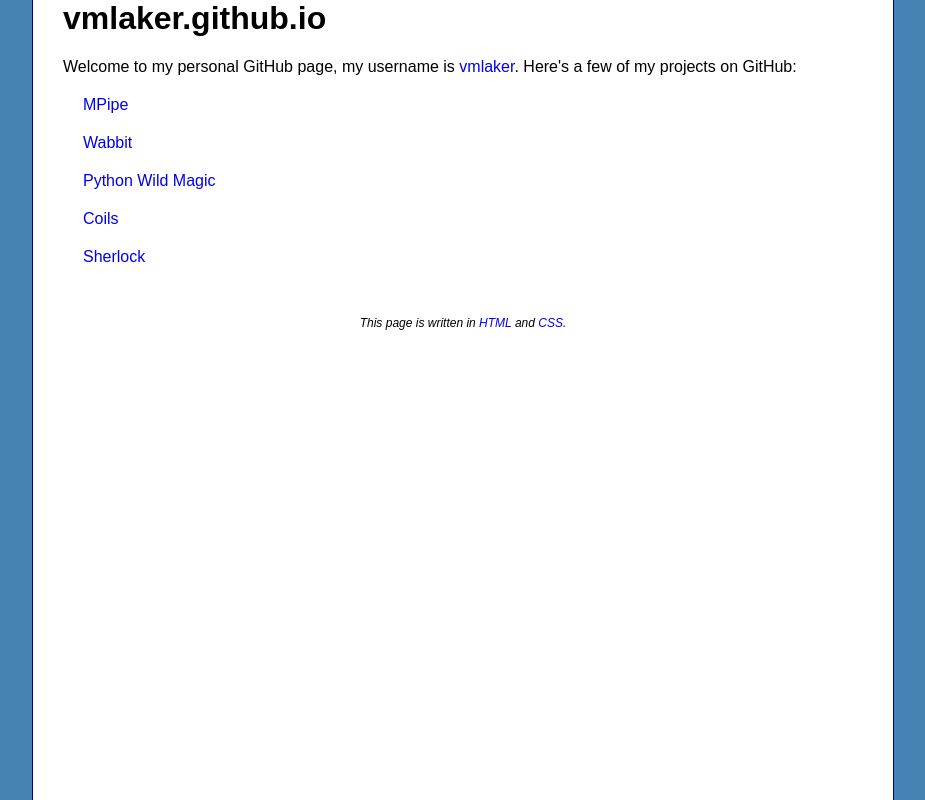
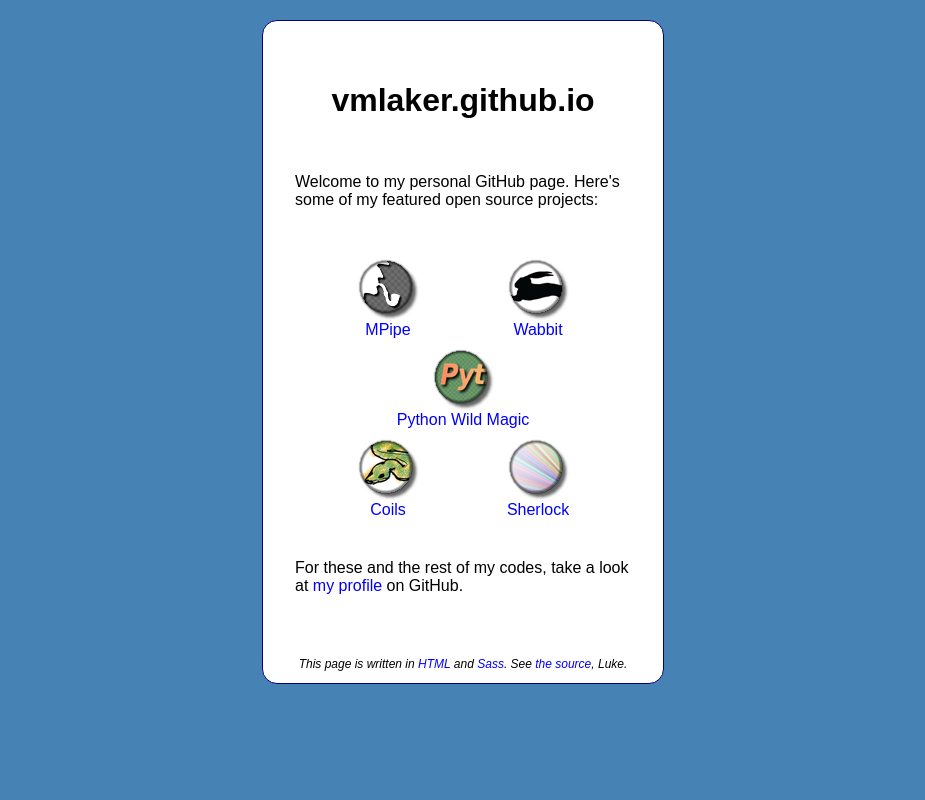
Before and after one commit to vmlaker/vmlaker.github.io, a plain HTML site: page index.html in a window 1280 px wide. Shown: the whole page, without its empty margins (177-1102 px from the left). Drawn offline with nearby package versions, Linux system fonts and the light colour scheme; files that its build step writes are made by us from their sources.

Commit message:
Add buttons, use Sass.

```diff
--- a/index.html
+++ b/index.html
@@ -9,40 +9,66 @@
 
   <div class="main_block">
 
-    <h1>vmlaker.github.io</h1>
-
-    <p>
-      Welcome to my personal GitHub page,
-      my username is <a href="http://github.com/vmlaker">vmlaker</a>.
-      Here's a few of my projects on GitHub:
-    </p>
-
-    <div class="subsection">
-      <a href="/mpipe">MPipe</a>
+    <div class="title">
+      <h1>vmlaker.github.io</h1>
     </div>
 
-    <div class="subsection">
-      <a href="/wabbit">Wabbit</a>
+    <div class="blurb">
+      Welcome to my personal GitHub page.
+      Here's some of my featured open source projects:
     </div>
 
-    <div class="subsection">
-      <a href="/pythonwildmagic">Python Wild Magic</a>
+    <div class="proj_row">
+      <div class="proj_left">
+        <a href="/mpipe">
+          <img src="button_mpipe.png"/><br>
+          MPipe
+        </a>
+      </div>
+      <div class="proj_right">
+        <a href="/wabbit">
+          <img src="button_wabbit.png"/><br>
+          Wabbit
+        </a>
+      </div>
     </div>
 
-    <div class="subsection">
-      <a href="http://github.com/vmlaker/coils">Coils</a>
+    <div class="proj_row">
+      <div class="proj_center">
+        <a href="/pythonwildmagic">
+          <img src="button_pwm.png"/><br>
+          Python Wild Magic
+        </a>
+      </div>
     </div>
 
-    <div class="subsection">
-      <a href="http://github.com/vmlaker/sherlock">Sherlock</a>
+    <div class="proj_row">
+      <div class="proj_left">
+        <a href="http://github.com/vmlaker/coils">
+          <img src="button_coils.png"/><br>
+          Coils
+        </a>
+      </div>
+      <div class="proj_right">
+        <a href="http://github.com/vmlaker/sherlock">
+          <img src="button_sherlock.png"/><br>
+          Sherlock
+        </a>
+      </div>
     </div>
 
-    <div class="footer">
-      This page is written in
-      <a href="http://www.w3.org/html">HTML</a> and
-      <a href="http://www.w3.org/style/css">CSS</a>.
+    <div class="blurb">
+      For these and the rest of my codes, take a look at
+      <a href="http://github.com/vmlaker">my profile</a> on GitHub.
     </div>
 
+    <div class="footer">This page is written in
+      <a href="http://www.w3.org/html">HTML</a> and
+      <a href="http://sass-lang.com">Sass</a>.
+      See
+      <a href="http://github.com/vmlaker/vmlaker.github.io">the source</a>,
+      Luke.
+    </div>
   </div>
 
 </body>
--- /dev/null
+++ b/style.scss
@@ -0,0 +1,88 @@
+$bg-color: steelblue;
+$link-color: blue;
+
+$row-width: 300px;
+$row-height: 90px;
+$proj-width: $row-width / 2;
+
+/* Link preferences. */
+a         {color: $link-color;}
+a:link    {text-decoration: none;}
+a:visited {text-decoration: none;}
+a:hover   {text-decoration: underline;}
+a:active  {text-decoration: underline;}
+
+body{
+    margin-top: 20px;
+    font-size: 100%;
+    font-family: Arial;
+    background-color: $bg-color;
+}
+
+.main_block{
+    position: relative;
+    width: 400px;
+    //height: 500px;
+    /*
+    min-width: 300px;
+    max-width: 600px;
+    */
+
+    margin: auto;
+    padding: 40px 0;
+
+    border-style: solid;
+    border-width: 1px;
+    border-color: navy;
+    border-radius: 15px;
+    background-color: white;
+}
+
+.title{
+    text-align: center;
+}
+
+.blurb{
+    padding: 2em 2em 3em 2em;
+}
+
+.proj_row{
+    position: relative;
+    width: $row-width;
+    height: $row-height;
+    margin: auto;
+    /*
+    border-style: solid;
+    border-color: blue;
+    */
+}
+.proj_left{
+    position: absolute;
+    text-align: center;
+    left: 0;
+    width: $proj-width;
+}
+.proj_right{
+    position: absolute;
+    text-align: center;
+    left: $row-width / 2;
+    width: $proj-width;
+}
+.proj_center{
+    position: absolute;
+    text-align: center;
+    left: $row-width / 2 - $proj-width / 2;
+    width: $proj-width;
+}
+
+.footer{
+    /* Since container is relative,
+       this places footer on the bottom. */
+    position: absolute;
+    bottom: 1em;
+
+    width: 100%;
+    text-align: center;
+    font-size: 75%;
+    font-style: italic;
+}
```
Also changed, not shown: button_coils.png (added), button_mpipe.png (added), button_pwm.png (added), button_sherlock.png (added), button_wabbit.png (added), style.css (deleted), 3 other files.
